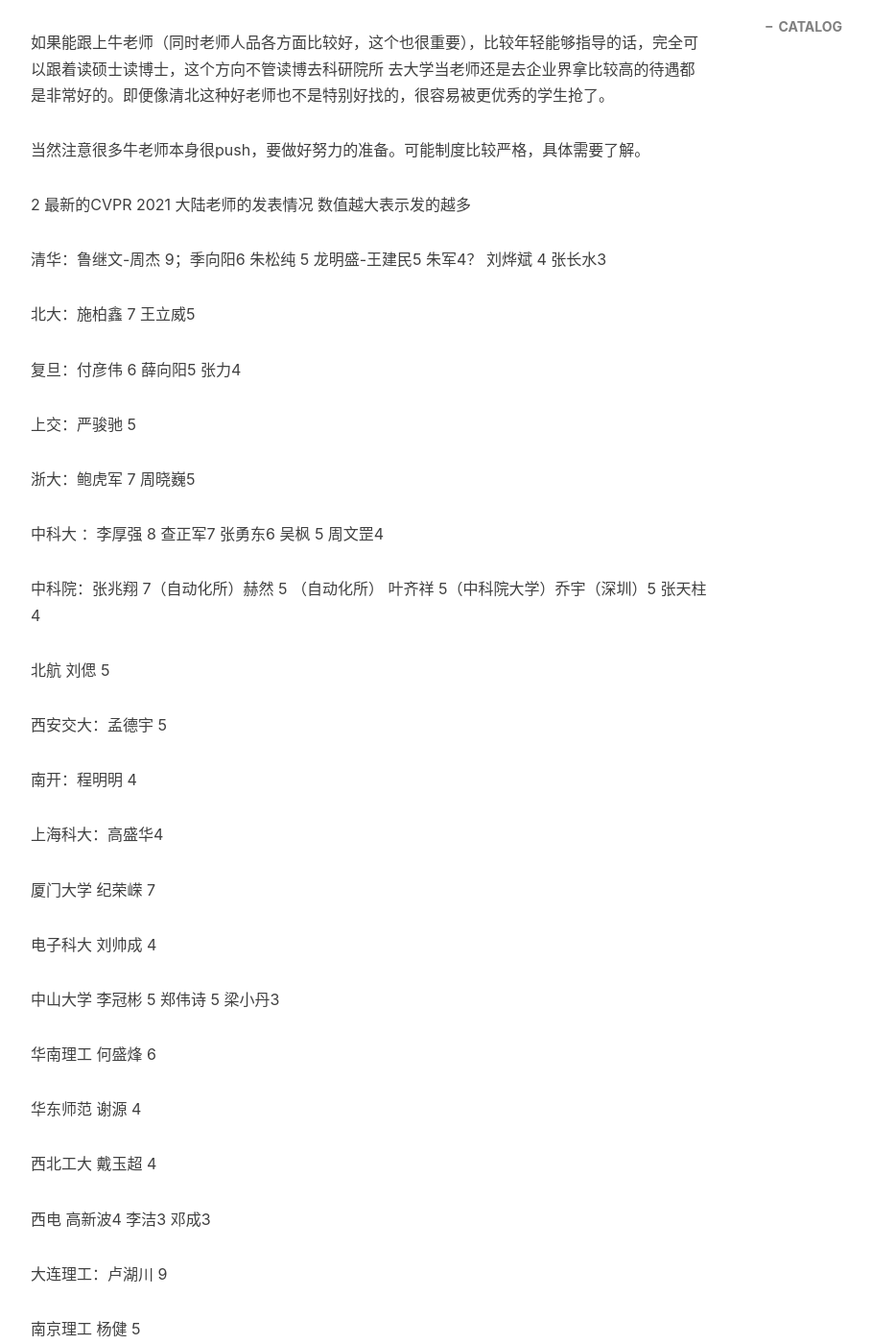
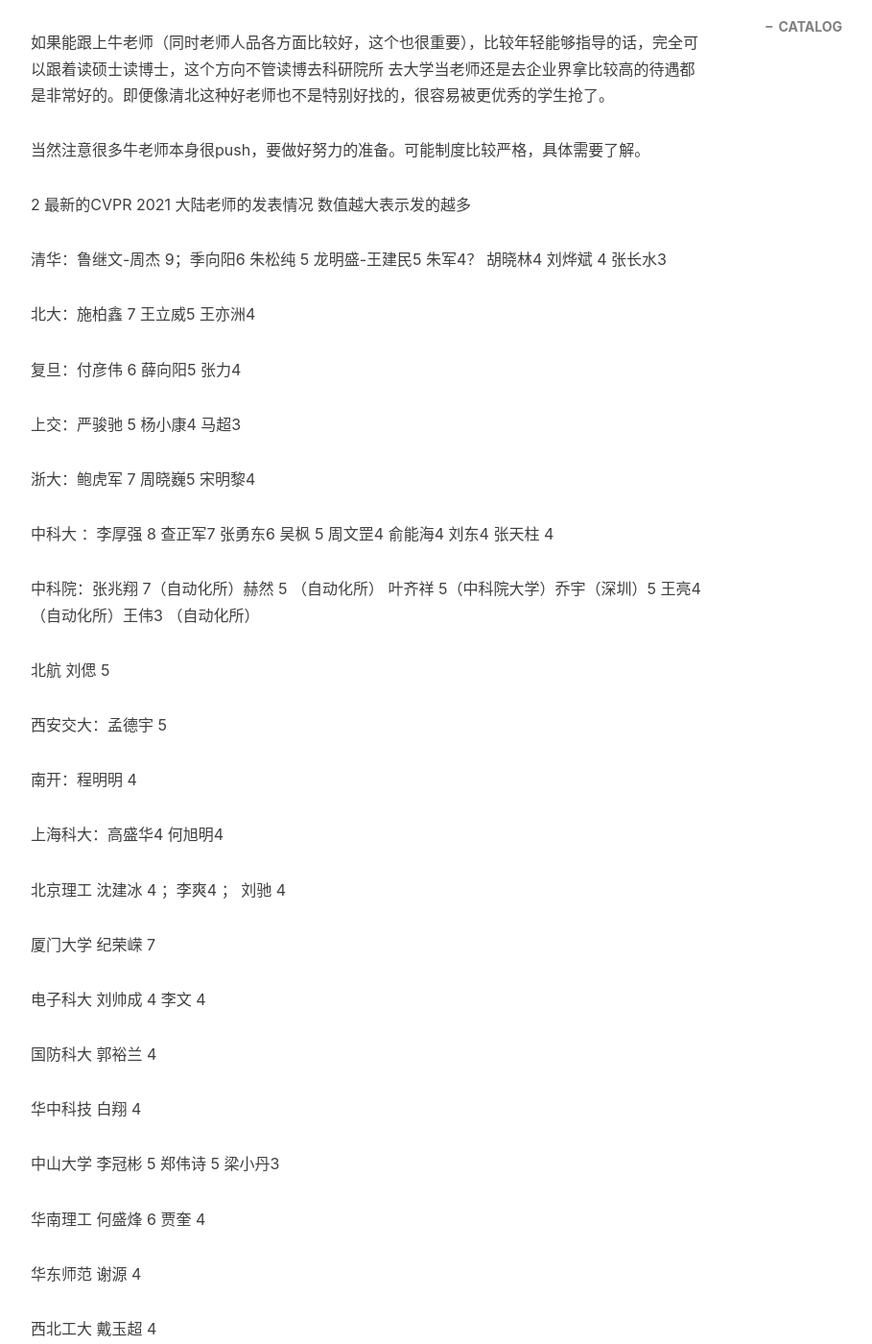
Before and after one commit to pengjiao123/pengjiao123.github.io, a Jekyll site: the page built from _posts/2021-07-07-大陆地区非计算机软件学院老师招生.md, in a window 1280 px wide and 1400 px high, scrolled down 2195 px. Shown: the whole window at 96% size, without its empty margins (233-1142 px from the left). Built offline with Jekyll 4.4.1, drawn with Linux system fonts in a browser that asks for light colours; nearby versions of some CDN libraries; comment, search, counter and statistics services are not loaded.

Commit message:
Update 2021-07-07-大陆地区非计算机软件学院老师招生.md

```diff
--- a/_posts/2021-07-07-大陆地区非计算机软件学院老师招生.md
+++ b/_posts/2021-07-07-大陆地区非计算机软件学院老师招生.md
@@ -63,19 +63,19 @@
 
 2 最新的CVPR 2021 大陆老师的发表情况 数值越大表示发的越多
 
-清华：鲁继文-周杰 9；季向阳6 朱松纯 5 龙明盛-王建民5 朱军4？ 刘烨斌 4 张长水3
+清华：鲁继文-周杰 9；季向阳6 朱松纯 5 龙明盛-王建民5 朱军4？ 胡晓林4  刘烨斌 4 张长水3
 
-北大：施柏鑫 7 王立威5
+北大：施柏鑫 7 王立威5 王亦洲4
 
 复旦：付彦伟 6 薛向阳5 张力4
 
-上交：严骏驰 5
+上交：严骏驰 5 杨小康4 马超3
 
-浙大：鲍虎军 7 周晓巍5
+浙大：鲍虎军 7 周晓巍5 宋明黎4
 
-中科大 ：李厚强 8 查正军7 张勇东6 吴枫 5 周文罡4
+中科大 ：李厚强 8 查正军7 张勇东6 吴枫 5 周文罡4 俞能海4 刘东4 张天柱 4
 
-中科院：张兆翔 7（自动化所）赫然 5 （自动化所） 叶齐祥 5（中科院大学）乔宇（深圳）5 张天柱 4
+中科院：张兆翔 7（自动化所）赫然 5 （自动化所） 叶齐祥 5（中科院大学）乔宇（深圳）5   王亮4 （自动化所）王伟3 （自动化所）
 
 北航 刘偲 5
 
@@ -83,15 +83,21 @@
 
 南开：程明明 4
 
-上海科大：高盛华4
+上海科大：高盛华4 何旭明4
+
+北京理工 沈建冰 4 ；李爽4 ； 刘驰 4
 
 厦门大学 纪荣嵘 7
 
-电子科大 刘帅成 4
+电子科大 刘帅成 4  李文 4
+
+国防科大 郭裕兰 4
+
+华中科技 白翔 4
 
 中山大学 李冠彬 5 郑伟诗 5  梁小丹3
 
-华南理工 何盛烽 6
+华南理工 何盛烽 6 贾奎 4
 
 华东师范 谢源 4
 
@@ -99,7 +105,7 @@
 
 西电 高新波4 李洁3 邓成3
 
-大连理工：卢湖川 9
+大连理工：卢湖川 9 贾旭4 王栋3
 
 南京理工 杨健 5
 
```
